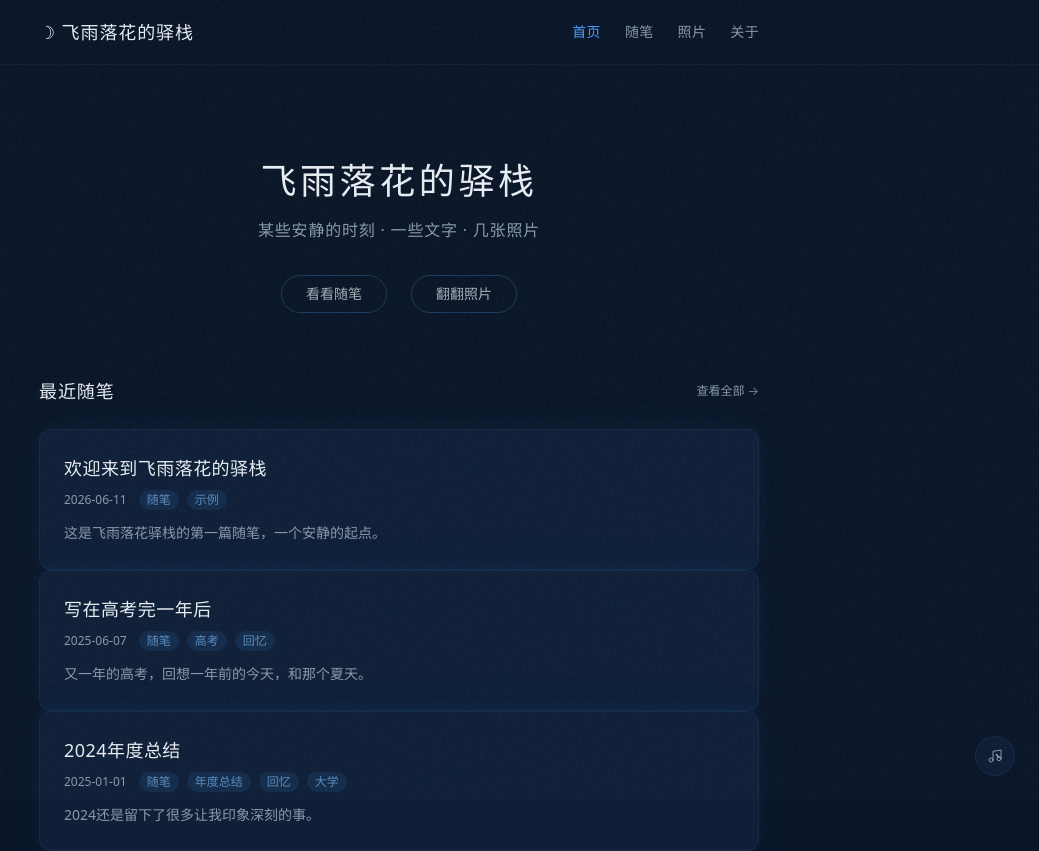
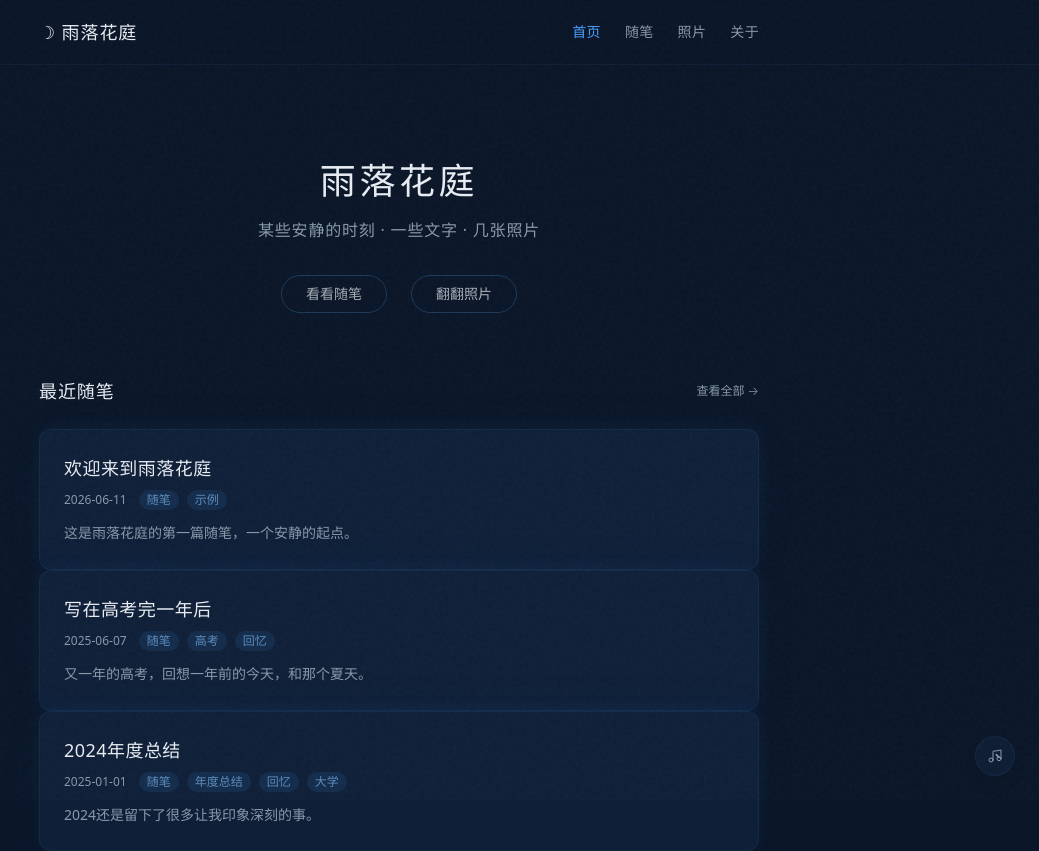
Before and after one commit to zoe843/ouo, a Next.js app: page / in a window 1280 px wide. Shown: the top 851 px of the page, without its empty margins (241-1280 px from the left). Built offline with nearby package versions, Linux system fonts and the light colour scheme.

Commit message:
refine: hello-world copy

```diff
--- a/app/about/page.tsx
+++ b/app/about/page.tsx
@@ -3,11 +3,11 @@
 const aboutSource = `
 ## 关于我
 
-你好，我是飞雨落花驿栈的掌柜。
+你好，我是雨落花庭的掌柜。
 
 目前在西安一所211读电子信息工程，大二。梦想很朴素——有花不完的米。
 
-中学时代接触过不少文学相关的东西，那段时间在心里埋下了种子，大概也是后来想做「飞雨落花的驿栈」的缘由吧。现在的生活说不上精彩，甚至有点枯燥，但好在我还有几个聊得来的朋友，这让日子不至于太闷。
+中学时代接触过不少文学相关的东西，那段时间在心里埋下了种子，大概也是后来想做「雨落花庭」的缘由吧。现在的生活说不上精彩，甚至有点枯燥，但好在我还有几个聊得来的朋友，这让日子不至于太闷。
 
 希望以后依然如此，且越来越好。
 
--- a/app/essays/[slug]/page.tsx
+++ b/app/essays/[slug]/page.tsx
@@ -17,7 +17,7 @@
   const essay = getEssayBySlug(slug);
   if (!essay) return { title: "未找到" };
   return {
-    title: `${essay.title} - 飞雨落花的驿栈`,
+    title: `${essay.title} - 雨落花庭`,
     description: essay.description,
   };
 }
--- a/app/layout.tsx
+++ b/app/layout.tsx
@@ -5,7 +5,7 @@
 import MusicPlayer from "@/components/MusicPlayer";
 
 export const metadata: Metadata = {
-  title: "飞雨落花的驿栈",
+  title: "雨落花庭",
   description: "一个存放随笔与照片的小站",
 };
 
--- a/app/page.tsx
+++ b/app/page.tsx
@@ -12,7 +12,7 @@
       {/* Hero */}
       <section className="pt-24 pb-16 text-center animate-float-up">
         <h1 className="text-3xl md:text-4xl font-light tracking-widest text-[var(--foreground)]">
-          飞雨落花的驿栈
+          雨落花庭
         </h1>
         <p className="mt-4 text-sm md:text-base text-[var(--muted)] font-light tracking-wider leading-relaxed">
           某些安静的时刻 · 一些文字 · 几张照片
--- a/components/Footer.tsx
+++ b/components/Footer.tsx
@@ -3,7 +3,7 @@
     <footer className="border-t border-[var(--border)]/30 mt-20">
       <div className="max-w-3xl mx-auto px-6 py-8 text-center">
         <p className="text-sm text-[var(--muted)] tracking-wide">
-          © {new Date().getFullYear()} 飞雨落花的驿栈 · 某处安静存放文字与影像的地方
+          © {new Date().getFullYear()} 雨落花庭 · 某处安静存放文字与影像的地方
         </p>
       </div>
     </footer>
--- a/components/Header.tsx
+++ b/components/Header.tsx
@@ -20,7 +20,7 @@
           href="/"
           className="text-lg font-light tracking-wider text-[var(--foreground)] hover:text-[var(--primary)] transition-colors duration-300"
         >
-          ☽ 飞雨落花的驿栈
+          ☽ 雨落花庭
         </Link>
         <nav className="flex gap-6">
           {navItems.map((item) => {
--- a/content/essays/hello-world.mdx
+++ b/content/essays/hello-world.mdx
@@ -1,13 +1,13 @@
 ---
-title: "欢迎来到飞雨落花的驿栈"
+title: "欢迎来到雨落花庭"
 tags: [随笔, 示例]
 date: "2026-06-11"
-description: "这是飞雨落花驿栈的第一篇随笔，一个安静的起点。"
+description: "这是雨落花庭的第一篇随笔，一个安静的起点。"
 ---
 
 ## 序
 
-欢迎来到**飞雨落花的驿栈**。
+欢迎来到**雨落花庭**。
 
 这里是一个安静的角落，存放一些随手写下的文字，和漫无目的拍下的照片。
 
@@ -15,7 +15,7 @@
 
 ### 为什么叫这个名字？
 
-飞雨和落花，都是飘零的意象。驿站是古时旅人歇脚的地方。
+飞雨和落花，都是飘零的意象。"雨落花庭"正是取自此意——站台在雨中，花落在庭前。驿栈是古时旅人歇脚的地方。
 
 我希望这里也像一个驿站——你来过，看过，然后继续赶路。只是偶尔停下来的时候，会觉得「这儿还不错」。
 
@@ -29,5 +29,5 @@
 
 ---
 
-> 驿栈掌柜
+> 雨落花庭掌柜
 > 2026 年夏
--- a/lib/constants.ts
+++ b/lib/constants.ts
@@ -1,3 +1,3 @@
-/** 共享常量 — 开发走 /ouo，部署裸域。可通过 BASE_PATH 环境变量覆盖。 */
+/** GH Pages 走 /ouo, 其他 (Vercel/本地裸域) 走空 */
 export const BASE_PATH =
-  process.env.BASE_PATH || "/ouo";
+  process.env.GH_PAGES === "1" ? "/ouo" : "";
--- a/next.config.ts
+++ b/next.config.ts
@@ -1,11 +1,9 @@
 import type { NextConfig } from "next";
-
-const BASE_PATH = process.env.BASE_PATH || "/ouo";
 
 const nextConfig: NextConfig = {
   output: "export",
   images: { unoptimized: true },
-  basePath: BASE_PATH || undefined,
+  basePath: process.env.GH_PAGES === "1" ? "/ouo" : undefined,
 };
 
 export default nextConfig;
--- /dev/null
+++ b/public/404.html
@@ -0,0 +1,2 @@
+# Site deployed at https://zoe843.github.io/ouo/
+# To use custom domain, set CNAME in GitHub Pages settings.
```
Also changed, not shown: 2 other files (tests, documents, lock files or other folders).
